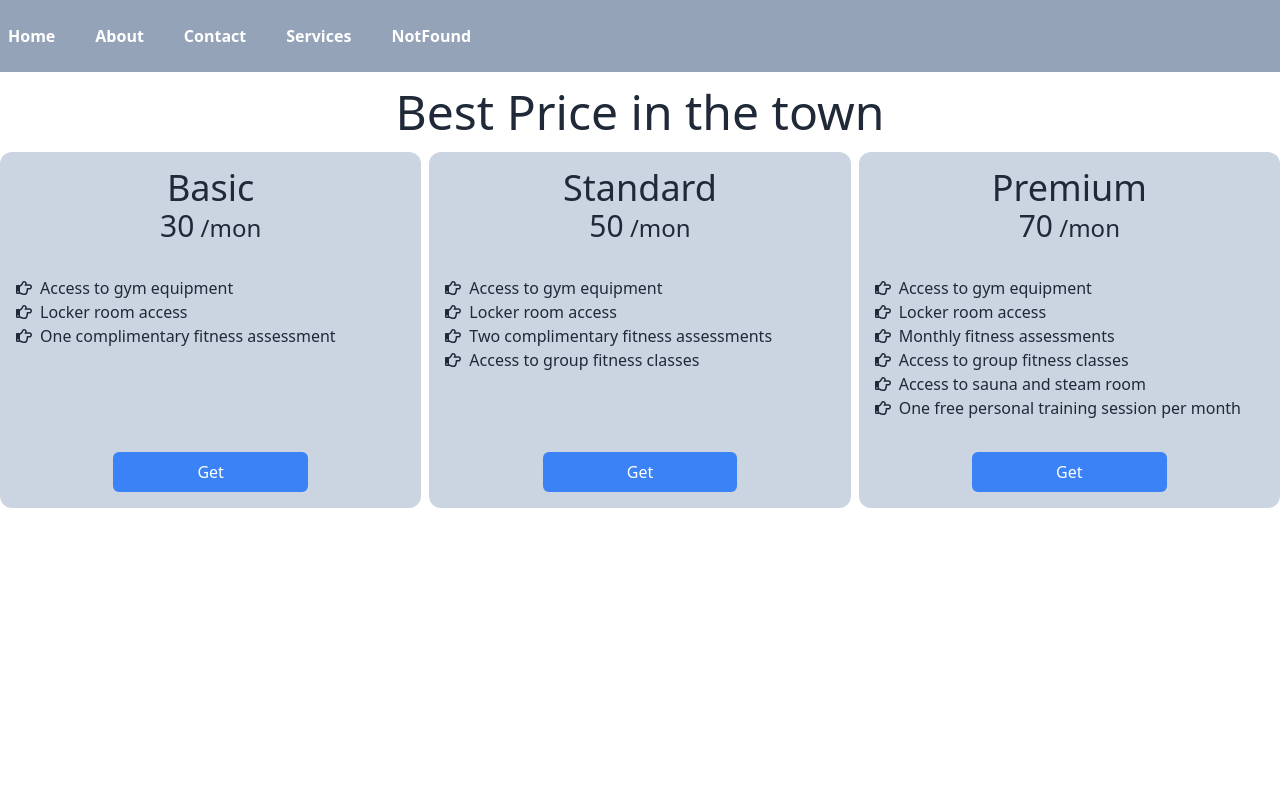
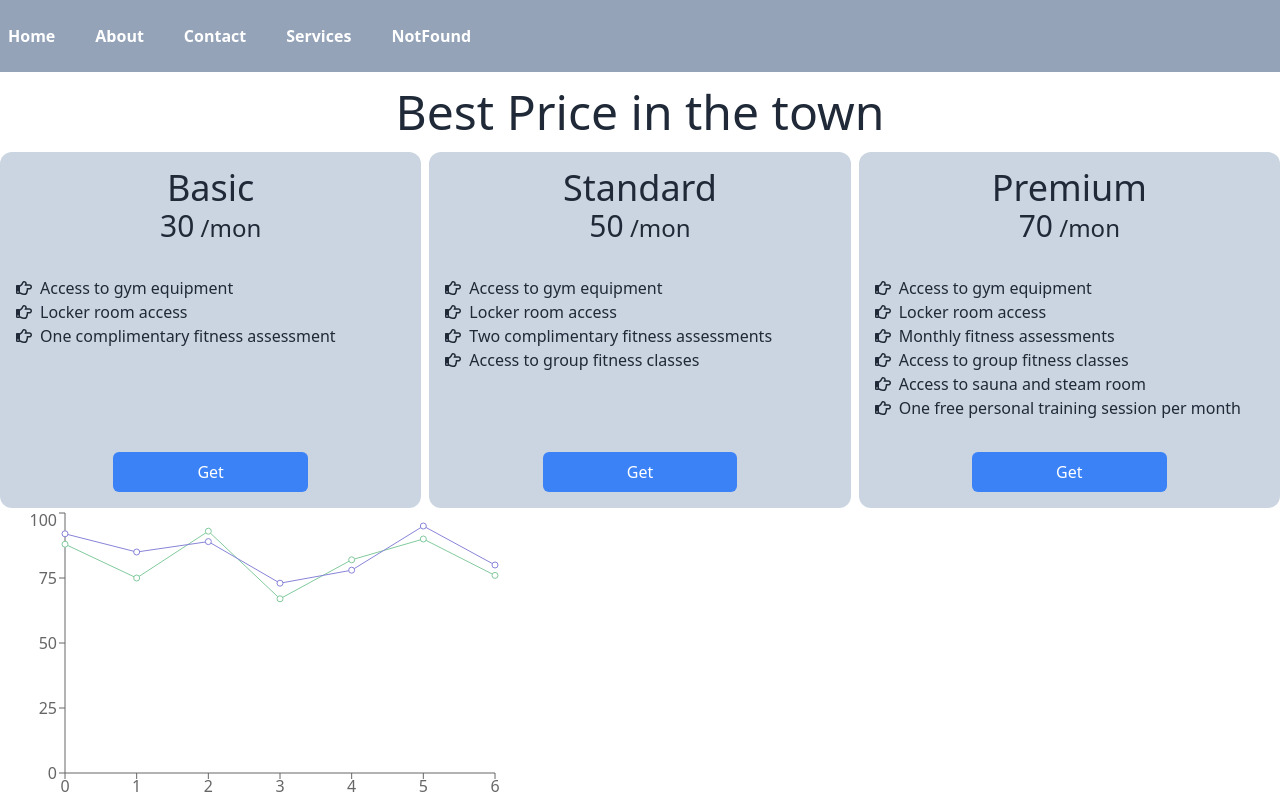
Before and after one commit to yousof-ali/second-website-react, a React app: page / in a window 1280 px wide. Built offline with nearby package versions, Linux system fonts and the light colour scheme; the HTML template or start-up script is replaced by a standard one.

Commit message:
linechart

```diff
--- a/package.json
+++ b/package.json
@@ -13,7 +13,8 @@
     "prop-types": "^15.8.1",
     "react": "^18.2.0",
     "react-dom": "^18.2.0",
-    "react-icons": "^5.2.1"
+    "react-icons": "^5.2.1",
+    "recharts": "^2.12.7"
   },
   "devDependencies": {
     "@types/react": "^18.2.66",
--- a/src/App.jsx
+++ b/src/App.jsx
@@ -1,6 +1,7 @@
 
 import './App.css'
 import Navbar from './component/NabBar/Navbar'
+import Chart from './component/chart/Chart'
 import PriceOptions from './component/priceOptions/PriceOptions'
 // import Nav from './component/daisyNav/Nav'
 
@@ -12,6 +13,8 @@ function App() {
       {/* <Nav></Nav>   */}
       <Navbar></Navbar>
       <PriceOptions></PriceOptions>
+
+      <Chart></Chart>
     </>
   )
 }
--- /dev/null
+++ b/src/component/chart/Chart.jsx
@@ -0,0 +1,27 @@
+import { LineChart,Line,XAxis,YAxis } from "recharts";
+
+
+const Chart = () => {
+    const data = [
+        {ID: 101, MathMark: 88, ChemistryMark: 92},
+        {ID: 102, MathMark: 75, ChemistryMark: 85},
+        {ID: 103, MathMark: 93, ChemistryMark: 89},
+        {ID: 104, MathMark: 67, ChemistryMark: 73},
+        {ID: 105, MathMark: 82, ChemistryMark: 78},
+        {ID: 106, MathMark: 90, ChemistryMark: 95},
+        {ID: 107, MathMark: 76, ChemistryMark: 80}
+    ]
+
+
+    return (
+        <LineChart width={500} height={300} data={data}>
+            <XAxis></XAxis>
+            <YAxis></YAxis>
+            <Line dataKey={"MathMark"}  stroke="#82ca9d"/>
+            <Line dataKey={"ChemistryMark"} stroke="#8884d8"></Line>
+
+        </LineChart>
+    );
+};
+
+export default Chart;
```
Also changed, not shown: 1 other file (tests, documents, lock files or other folders).
